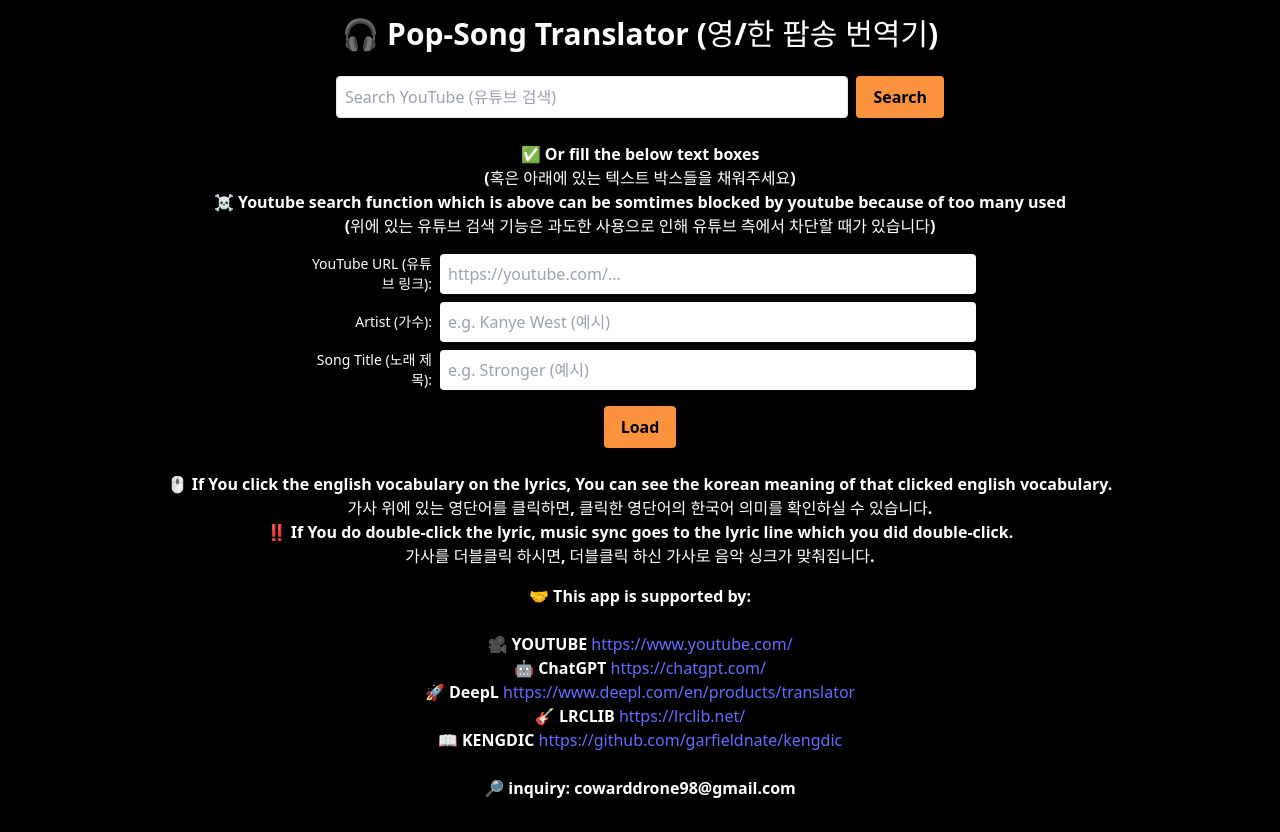
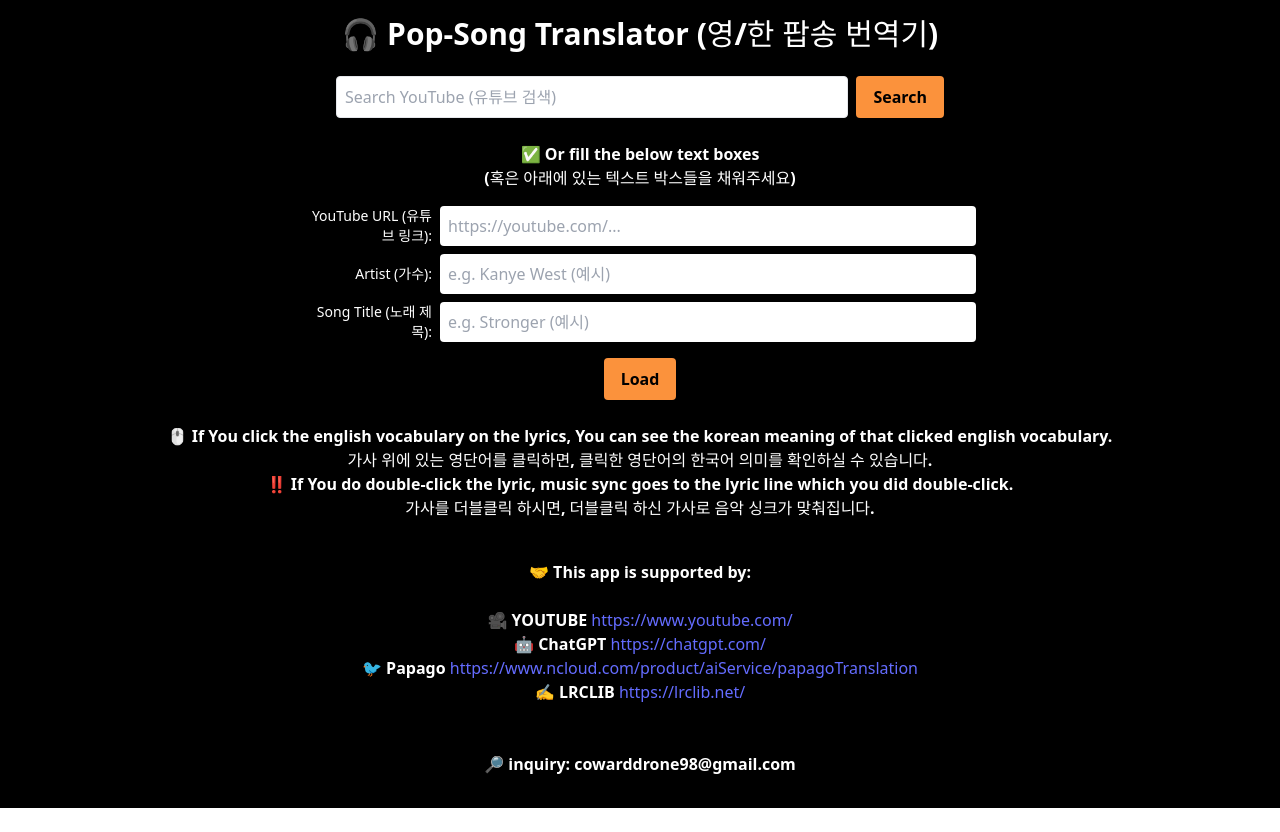
Before and after one commit to Igobythenameofyunhanjin/pop-song-translator, a React (Vite) app in the folder frontend/: page / in a window 1280 px wide. After the commit the page ends 808 px from the top, so only its background shows below. Built offline with nearby package versions, Linux system fonts and the light colour scheme.

Commit message:
revised detail

```diff
--- a/frontend/src/App.jsx
+++ b/frontend/src/App.jsx
@@ -77,10 +77,8 @@ function App() {
         />
 
         <h2 className="text-white font-bold text-center mb-4">
-          ✅ Or fill the below text boxes <br/>
-          (혹은 아래에 있는 텍스트 박스들을 채워주세요)<br/>
-          ☠️ Youtube search function which is above can be somtimes blocked by youtube because of too many used <br/>
-          (위에 있는 유튜브 검색 기능은 과도한 사용으로 인해 유튜브 측에서 차단할 때가 있습니다)
+          ✅ Or fill the below text boxes <br />
+          (혹은 아래에 있는 텍스트 박스들을 채워주세요)
         </h2>
 
         <form
@@ -143,23 +141,11 @@ function App() {
           </button>
         </form>
 
-        <br/>
-        <h2 className="text-white font-bold text-center mb-4">
-          🖱️ If You click the english vocabulary on the lyrics, You can see the korean meaning
-          of that clicked english vocabulary.
-          <br />
-          가사 위에 있는 영단어를 클릭하면, 클릭한 영단어의 한국어 의미를 확인하실 수 있습니다.
-          <br />
-          ‼️ If You do double-click the lyric, music sync goes to the lyric line which you did
-          double-click.
-          <br />
-          가사를 더블클릭 하시면, 더블클릭 하신 가사로 음악 싱크가 맞춰집니다.
-        </h2>
-
         {videoUrl && (
           <div
-          ref={playerContainerRef}
-          className="mt-8 grid grid-cols-1 lg:grid-cols-2 gap-6">
+            ref={playerContainerRef}
+            className="mt-8 grid grid-cols-1 lg:grid-cols-2 gap-6"
+          >
             <YouTubePlayer
               key={videoUrl}
               ref={playerRef}
@@ -175,6 +161,19 @@ function App() {
           </div>
         )}
 
+        <br />
+        <h2 className="text-white font-bold text-center mb-4">
+          🖱️ If You click the english vocabulary on the lyrics, You can see the
+          korean meaning of that clicked english vocabulary.
+          <br />
+          가사 위에 있는 영단어를 클릭하면, 클릭한 영단어의 한국어 의미를
+          확인하실 수 있습니다.
+          <br />
+          ‼️ If You do double-click the lyric, music sync goes to the lyric line
+          which you did double-click.
+          <br />
+          가사를 더블클릭 하시면, 더블클릭 하신 가사로 음악 싱크가 맞춰집니다.
+        </h2>
         {/* <h4 className="text-1xl text-center mb-4">
           Korean-English Dictionary is supported by: <br />
           National Institute of Korean Language's Korean-English Learners'
@@ -187,7 +186,7 @@ function App() {
             alt="Centered"
           />
         </div> */}
-
+        <br />
         <div id="source-from">
           <h4 className="font-bold text-center mb-4">
             🤝 This app is supported by: <br />
@@ -202,15 +201,14 @@ function App() {
               https://chatgpt.com/
             </a>
             <br />
-            🚀 DeepL{" "}
+            🐦 Papago{" "}
             <a
-              href="https://www.deepl.com/en/products/translator"
+              href="https://www.ncloud.com/product/aiService/papagoTranslation"
               target="_blank"
             >
-              https://www.deepl.com/en/products/translator
+              https://www.ncloud.com/product/aiService/papagoTranslation
             </a>
-            <br />
-            🎸 LRCLIB{" "}
+            <br />✍ LRCLIB{" "}
             <a href="https://lrclib.net/" target="_blank">
               https://lrclib.net/
             </a>
@@ -220,10 +218,10 @@ function App() {
               https://genius.com/
             </a>
             <br /> */}
-            📖 KENGDIC{" "}
+            {/* 📖 KENGDIC{" "}
             <a href="https://github.com/garfieldnate/kengdic" target="_blank">
               https://github.com/garfieldnate/kengdic
-            </a>
+            </a> */}
             <br />
             <br />
             🔎 inquiry: cowarddrone98@gmail.com
--- a/frontend/src/components/YouTubeSearchBar.jsx
+++ b/frontend/src/components/YouTubeSearchBar.jsx
@@ -20,6 +20,7 @@ function YouTubeSearchBar({ onVideoSelect }) {
       setHighlighted(0);
     } catch (err) {
       console.error('❌ YouTube search failed:', err.message);
+      alert("Youtube search function blocked by YouTube company because of too many usage. Try this function again after tomorrow 4pm. Because of this function usage is gonna be initialized at that time.\n\n유튜브 검색 기능은 과도한 사용으로 인해 유튜브 측에서 차단되었습니다. 다음 날 오후 4시에 해당 기능 사용량이 초기화되오니 그 때 다시 사용해주시면 작동 될 것입니다.");
     } finally {
       setLoading(false);
     }
```
Also changed, not shown: 2 other files (tests, documents, lock files or other folders).
